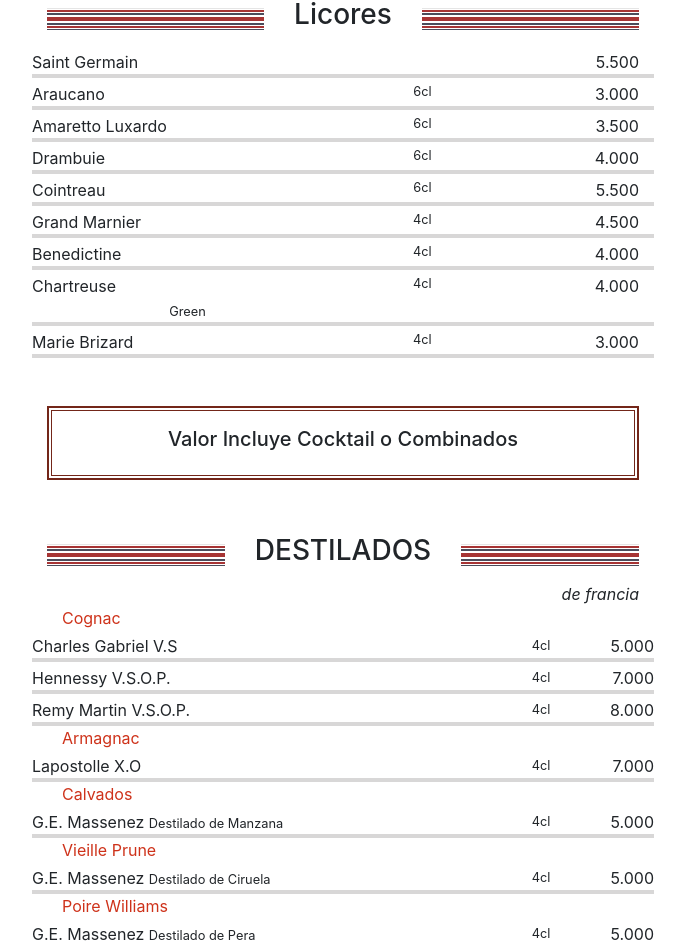
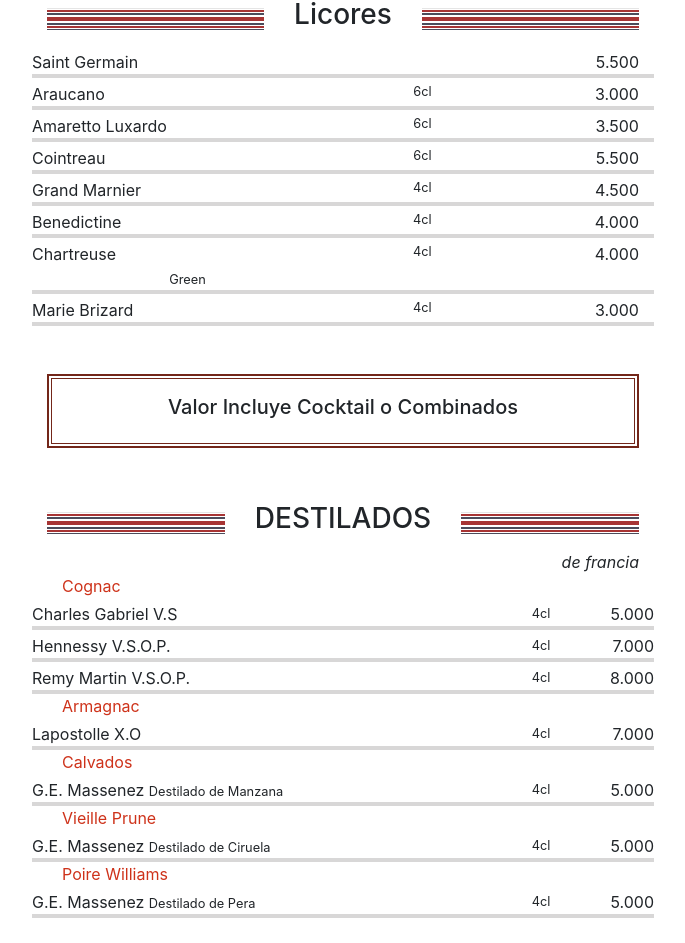
Before and after one commit to durbonca/Menu-QR-Google-sheet, a React (Create React App) app: page /Beer in a window 1280 px wide. Shown: the part 4686-5629 px from the top of the page, without its empty margins (297-982 px from the left). Built offline with nearby package versions, Linux system fonts and the light colour scheme; no server answers.

Commit message:
Update dataLicor.js

```diff
--- a/src/data/dataLicor.js
+++ b/src/data/dataLicor.js
@@ -103,7 +103,7 @@
                 { id: 0, name: 'Saint Germain', description: '', price2: '5.500 '} ,
                 { id: 1, name: 'Araucano', description: '', cl: '6', price2: '3.000'} ,
                 { id: 2, name: 'Amaretto Luxardo', description: '', cl: '6', price2: '3.500'} ,
-                { id: 3, name: 'Drambuie', description: '', cl: '6', price2: '4.000'} ,
+                /* { id: 3, name: 'Drambuie', description: '', cl: '6', price2: '4.000'} , */
                 { id: 4, name: 'Cointreau', description: '', cl: '6', price2: '5.500'} ,
                 { id: 5, name: 'Grand Marnier', description: '', cl: '4', price2: '4.500'} ,
                 { id: 6, name: 'Benedictine', description: '', cl: '4', price2: '4.000'} ,
```
